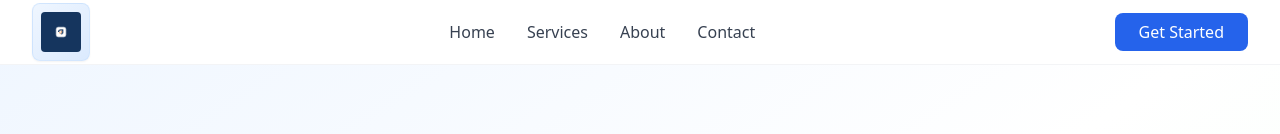
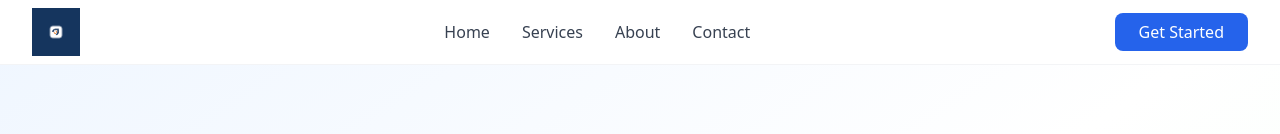
Before and after one commit to Mobolaji-bot/Thinkbase, a React (Vite) app: page / in a window 1280 px wide. Shown: the top 134 px of the page. Built offline with nearby package versions, Linux system fonts and the light colour scheme.

Commit message:
Updated Header.tsx

```diff
--- a/src/components/Header.tsx
+++ b/src/components/Header.tsx
@@ -9,14 +9,12 @@ export default function Header() {
       <div className="max-w-7xl mx-auto px-4 sm:px-6 lg:px-8">
         <div className="flex justify-between items-center h-16">
           <div className="flex-shrink-0">
-            <a href="#home" className="flex items-center hover:scale-105 transition-transform">
-              <div className="bg-gradient-to-br from-blue-50 to-blue-100 rounded-lg p-2 shadow-sm border border-blue-200/50">
-                <img
-                  src="/ThinkBase_version_2_Logo_5.jpg"
-                  alt="Thinkbase Logo"
-                  className="h-10 w-10 object-cover rounded"
-                />
-              </div>
+            <a href="#home" className="flex items-center hover:opacity-80 transition-opacity">
+              <img
+                src="/ThinkBase_version_2_Logo_5.jpg"
+                alt="Thinkbase Logo"
+                className="h-12 w-auto"
+              />
             </a>
           </div>
 
```
